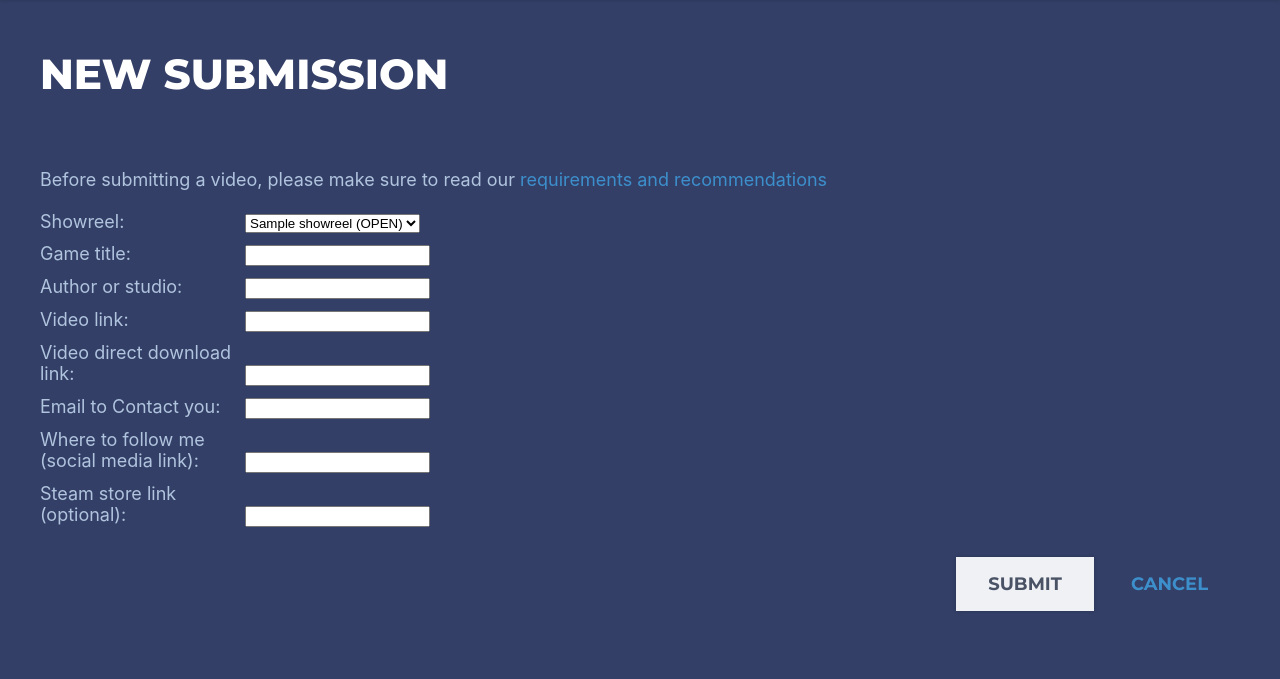
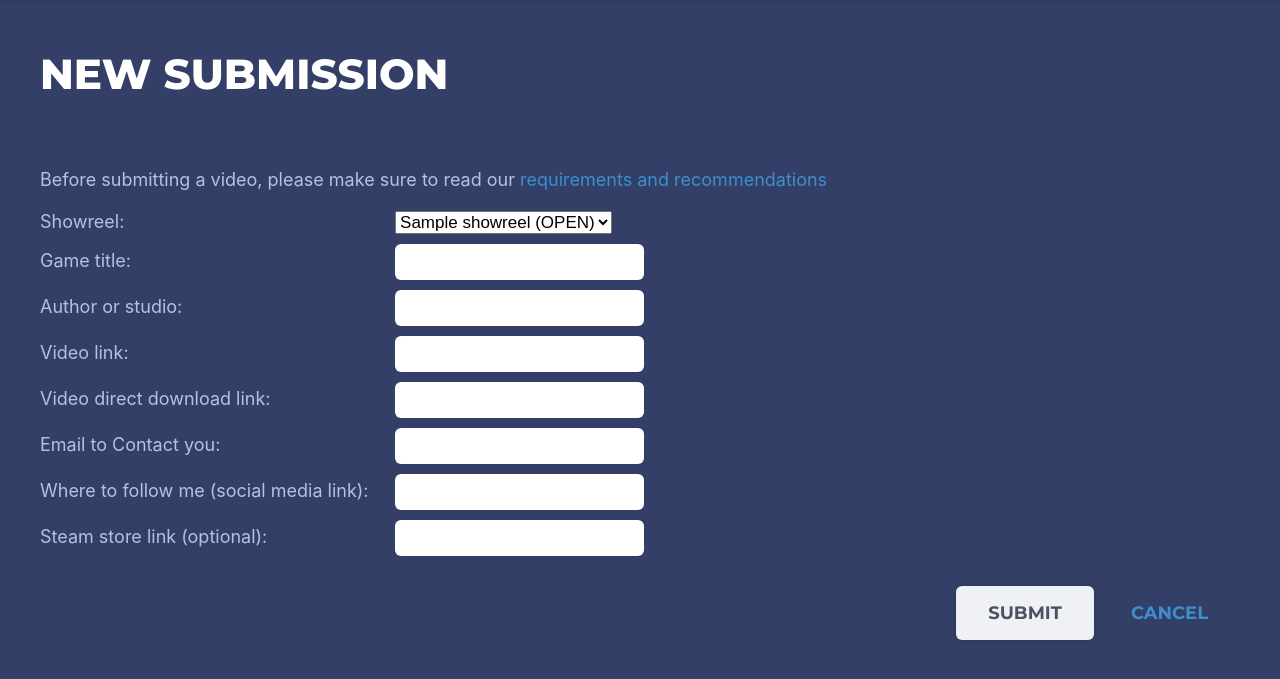
Before and after one commit to godotengine/godot-showreel-voting, a Django app: page /submissions/new in a window 1280 px wide. Shown: the part 64-743 px from the top of the page. Run offline with Django 3.2, Linux system fonts and the light colour scheme; a user stored in the database is signed in; tables that the repository leaves empty hold one stand-in row (values such as "Sample post").

Commit message:
Update css

```diff
--- a/vote/static/vote/css/main.css
+++ b/vote/static/vote/css/main.css
@@ -539,6 +539,7 @@ a.btn {
     display: inline-block;
     text-decoration: none;
     font-weight: bold;
+    border-radius: 6px;
 }
 
 input.btn:hover,
@@ -568,7 +569,7 @@ form .field_wrapper {
 
 form .field_wrapper > label {
   display: inline-block;
-  width: 200px;
+  width: 350px;
 }
 
 .login_wrapper {
@@ -899,3 +900,15 @@ pre > code {
   padding: 0;
   margin: 0;
 }
+
+/* 2025 changes */
+
+.field_wrapper  input {
+  border-radius: 6px;
+  border: 0;
+  font-size: 17px;
+  padding: 8px 14px;
+}
+.field_wrapper select {
+  font-size: 17px;
+}
```
